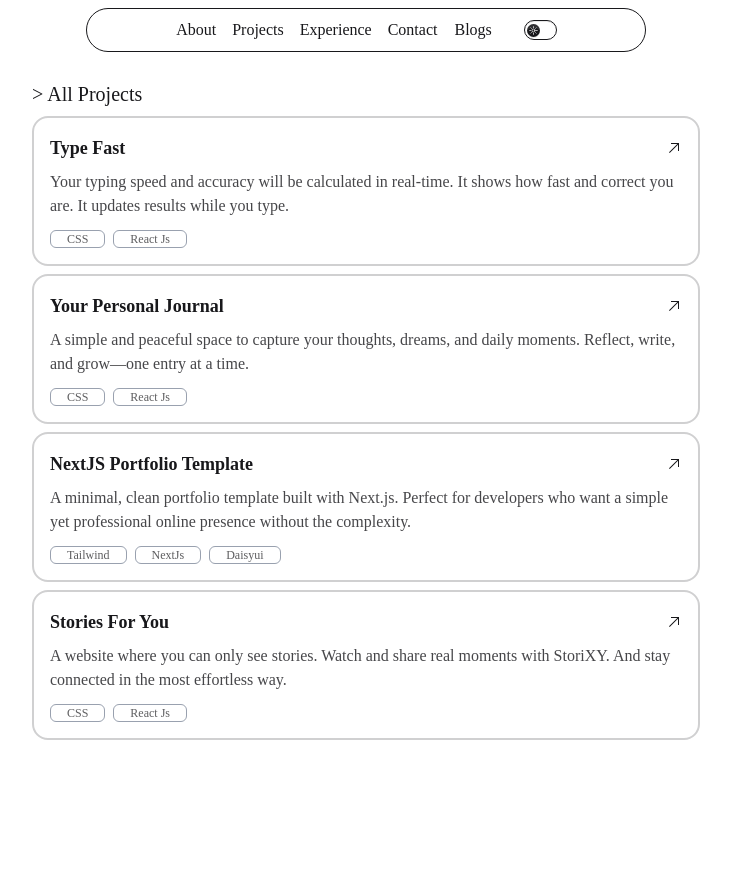
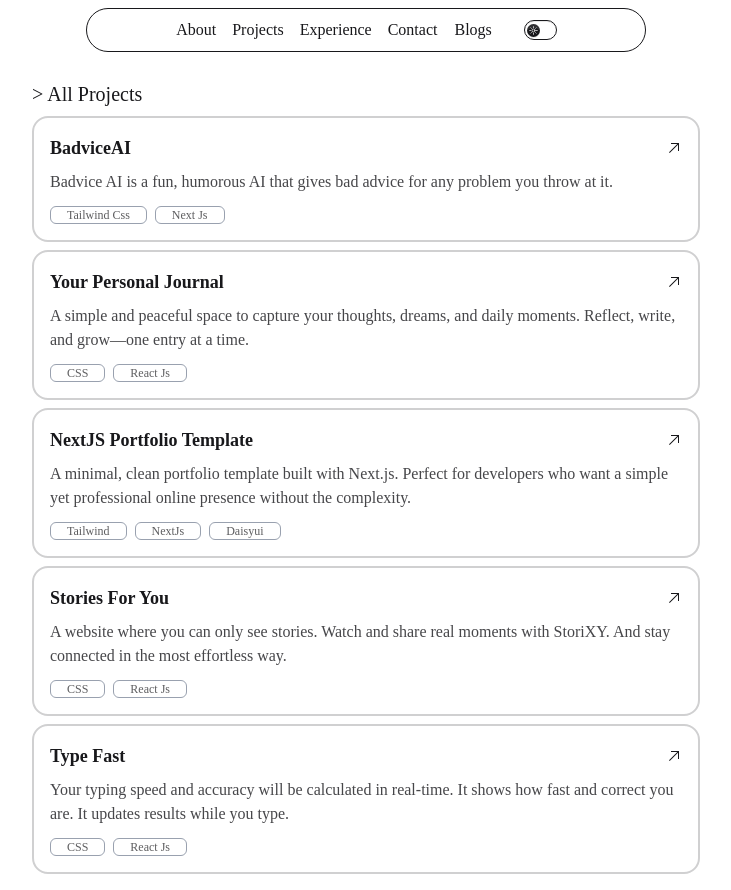
Before and after one commit to sachinbhujel/sachinbhujel.github.io, a Next.js app: page /projects in a window 1280 px wide. Shown: the whole page, without its empty margins (274-1005 px from the left). Before the commit the page ends 800 px from the top, so only its background shows below. Built offline with nearby package versions, Linux system fonts and the light colour scheme; a web font is replaced by a local one.

Commit message:
New Project Added

```diff
--- a/src/data/data.js
+++ b/src/data/data.js
@@ -28,11 +28,11 @@ export const socials = {
 export const projects = {
     pinProjects: [
         {
-            title: "Type Fast",
+            title: "BadviceAI",
             description:
-                "Your typing speed and accuracy will be calculated in real-time. It shows how fast and correct you are. It updates results while you type.",
-            tags: ["CSS", "React Js"],
-            link: "https://maketypefast.netlify.app",
+                "Badvice AI is a fun, humorous AI that gives bad advice for any problem you throw at it.",
+            tags: ["Tailwind Css", "Next Js"],
+            link: "https://badvice.vercel.app",
         },
         {
             title: "Your Personal Journal",
@@ -57,6 +57,13 @@ export const projects = {
             tags: ["CSS", "React Js"],
             link: "https://storixy.netlify.app",
         },
+        {
+            title: "Type Fast",
+            description:
+                "Your typing speed and accuracy will be calculated in real-time. It shows how fast and correct you are. It updates results while you type.",
+            tags: ["CSS", "React Js"],
+            link: "https://maketypefast.netlify.app",
+        }
     ],
 };
 
```
